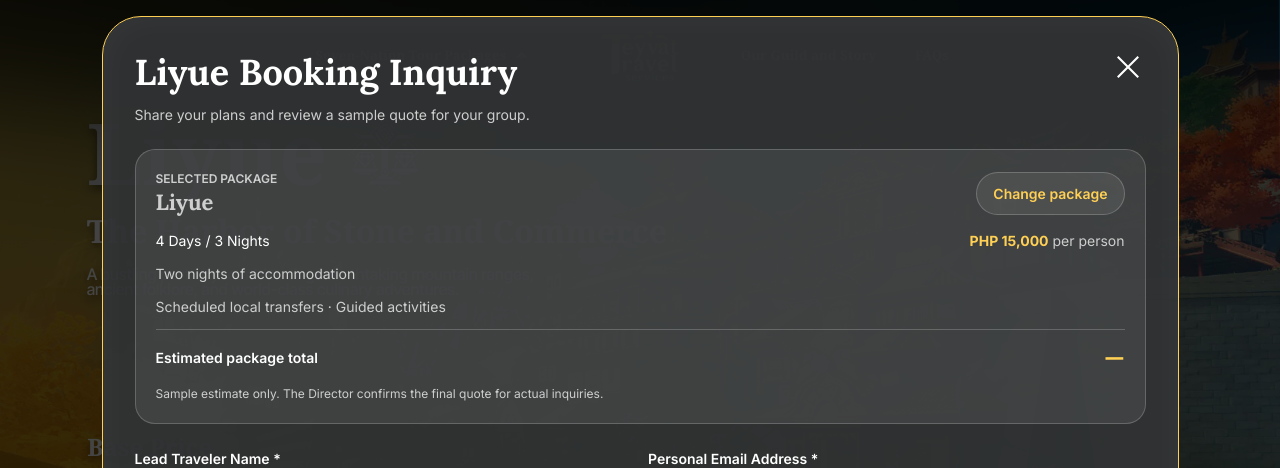
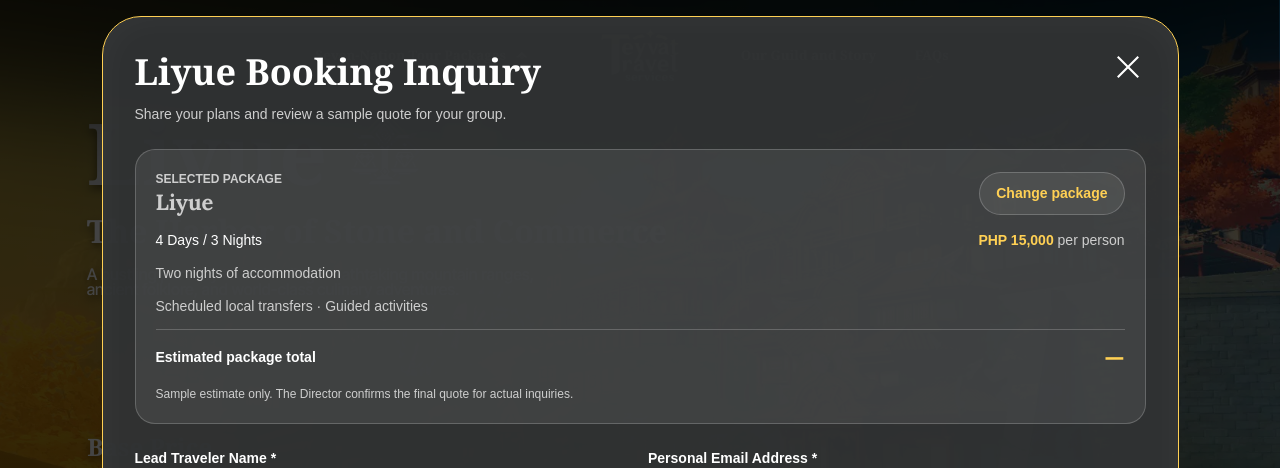
Before and after one commit to Kaaru-16/ITE1, a PHP site: page /liyue.html in a window 1280 px wide, after a click on "Book your Journey". Shown: the top 468 px of the page. Run offline with PHP 8.4, Linux system fonts and the light colour scheme; data that the repository does not hold is empty; some web fonts are replaced.

Commit message:
check mo

```diff
--- a/teyvat-site/css/inquiry.css
+++ b/teyvat-site/css/inquiry.css
@@ -1,12 +1,21 @@
 @font-face {
     font-family: Inter;
-    src: url("../../shared/font/inter.woff2") format("woff2");
+    src: url("../../shared/font/zhcn.ttf") format("truetype");
     font-weight: 400 700;
     font-display: swap;
 }
+
+
 @font-face {
     font-family: Lora;
     src: url("../../shared/font/lora.woff2") format("woff2");
+    font-weight: 700;
+    font-display: swap;
+}
+
+@font-face {
+    font-family: "Hymn";
+    src: url("../../shared/font/zhcn.ttf") format("truetype");
     font-weight: 700;
     font-display: swap;
 }
@@ -47,7 +56,7 @@ html:has(.inquiry-dialog[open]) { overflow: hidden; }
     border-radius: 39px;
     background: #303233f5;
     color: #fff;
-    font: 400 14px/1.5 Inter, Arial, sans-serif;
+    font: 400 14px/1.5 Hynm, Arial, sans-serif;
     box-shadow: inset 0 0 40px #ffffff09;
 }
 .inquiry-dialog::backdrop { background: #000b; }
@@ -71,7 +80,7 @@ html:has(.inquiry-dialog[open]) { overflow: hidden; }
 .inquiry-panel[hidden] { display: none; }
 .inquiry-panel h2 {
     padding-right: 42px;
-    font: 700 clamp(25px, 4vw, 36px)/1.3 Lora, Georgia, serif;
+    font: 700 clamp(25px, 4vw, 36px)/1.3 "Hymn", Georgia, serif;
 }
 .inquiry-panel h2:focus { outline: none; }
 .inquiry-header { display: grid; gap: 8px; }
--- a/teyvat-site/css/shared.css
+++ b/teyvat-site/css/shared.css
@@ -25,6 +25,19 @@ a:focus-visible, summary:focus-visible { outline: 3px solid var(--gold); outline
     font-weight: 700;
     font-style: normal;
     font-display: swap;
+}
+
+dialog#booking-inquiry.inquiry-dialog .inquiry-panel h2,
+.inquiry-dialog .inquiry-panel h2 {
+    font-family: "HYWenHei", Georgia, serif;
+    font-weight: 700;
+    font-size: clamp(25px, 4vw, 36px);
+    line-height: 1.3;
+}
+
+.inquiry-dialog {
+    font-family: "HYWenHei", var(--body-copy, Arial, sans-serif);
+    font-weight: 700;
 }
 .site-header { position: fixed; z-index: 10; inset: 0 0 auto; }
 /* Fading vignette follows the fixed navigation. */
```
